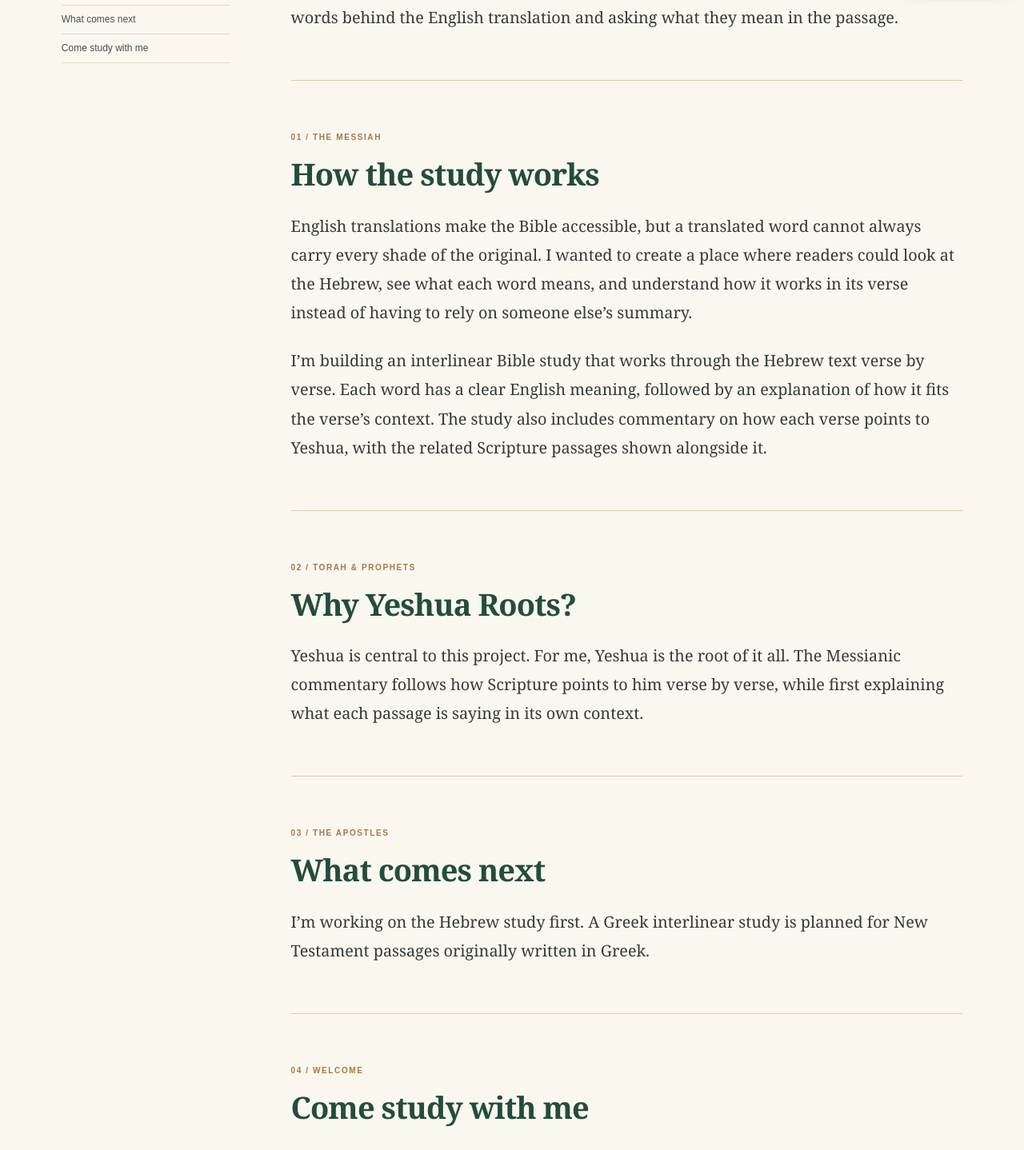
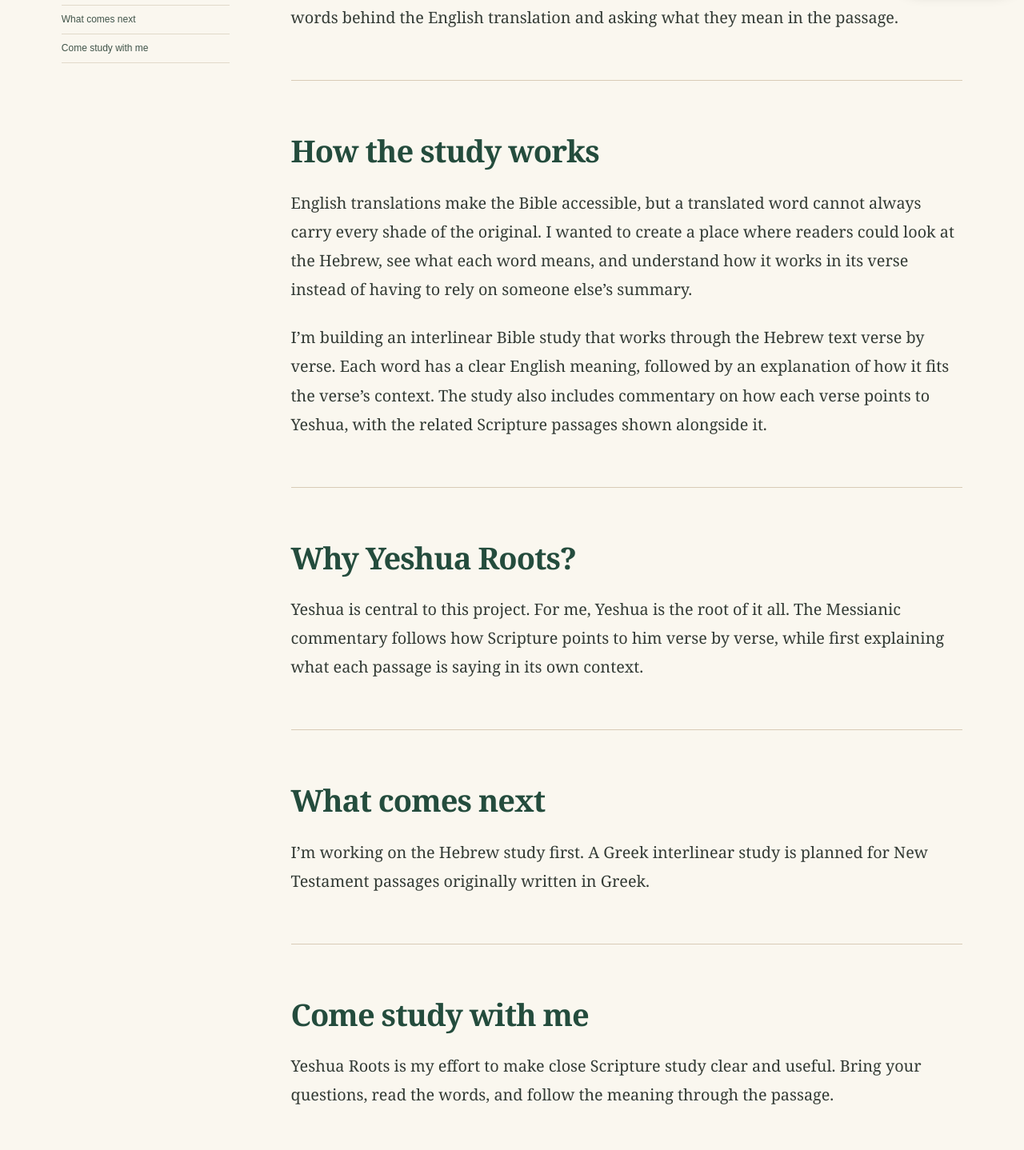
Before and after one commit to desukara/yeshua-roots, a Next.js app: page /about in a window 1280 px wide. Shown: the part 805-2243 px from the top of the page at 80% size. Built offline with nearby package versions, Linux system fonts and the light colour scheme.

Commit message:
Remove outdated About page section labels

```diff
--- a/app/interior-pages.css
+++ b/app/interior-pages.css
@@ -124,15 +124,6 @@
 .about-page-nav a:hover { color: #9a7442; }
 .about-editorial-section { grid-column: 2; max-width: none !important; padding: 0 0 36px; }
 .about-editorial-section::before { display: block; margin: 0 0 15px; color: #a27b47; font: 700 10px/1.4 Arial, sans-serif; letter-spacing: .16em; }
-.about-editorial-section:nth-of-type(2)::before { content: "01 / THE MESSIAH"; }
-.about-editorial-section:nth-of-type(3)::before { content: "02 / TORAH & PROPHETS"; }
-.about-editorial-section:nth-of-type(4)::before { content: "03 / THE APOSTLES"; }
-.about-editorial-section:nth-of-type(5)::before { content: "04 / WELCOME"; }
-.about-editorial-section:nth-of-type(6)::before { content: "05 / GRACE & TORAH"; }
-.about-editorial-section:nth-of-type(7)::before { content: "06 / DISCIPLESHIP"; }
-.about-editorial-section:nth-of-type(8)::before { content: "07 / ONE JEWISH FAMILY"; }
-.about-editorial-section:nth-of-type(9)::before { content: "08 / OUR PURPOSE"; }
-.about-editorial-section:nth-of-type(10)::before { content: "09 / JACOB & ERIKO"; }
 .about-editorial-intro { padding-top: 8px; }
 .about-editorial-farewell { grid-column: 2; }
 .hist-shell { grid-template-columns: 255px minmax(0, 760px); gap: clamp(36px, 6vw, 90px); max-width: 1320px; }
```
